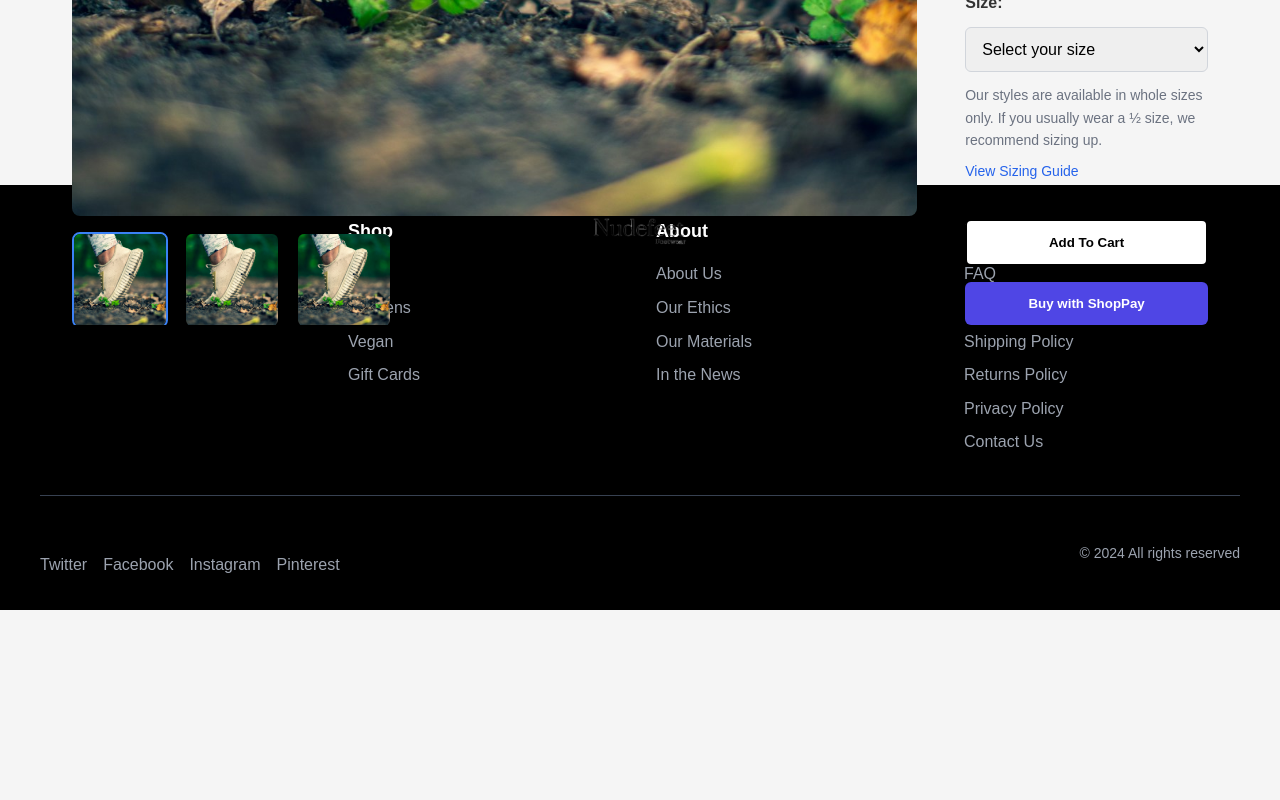
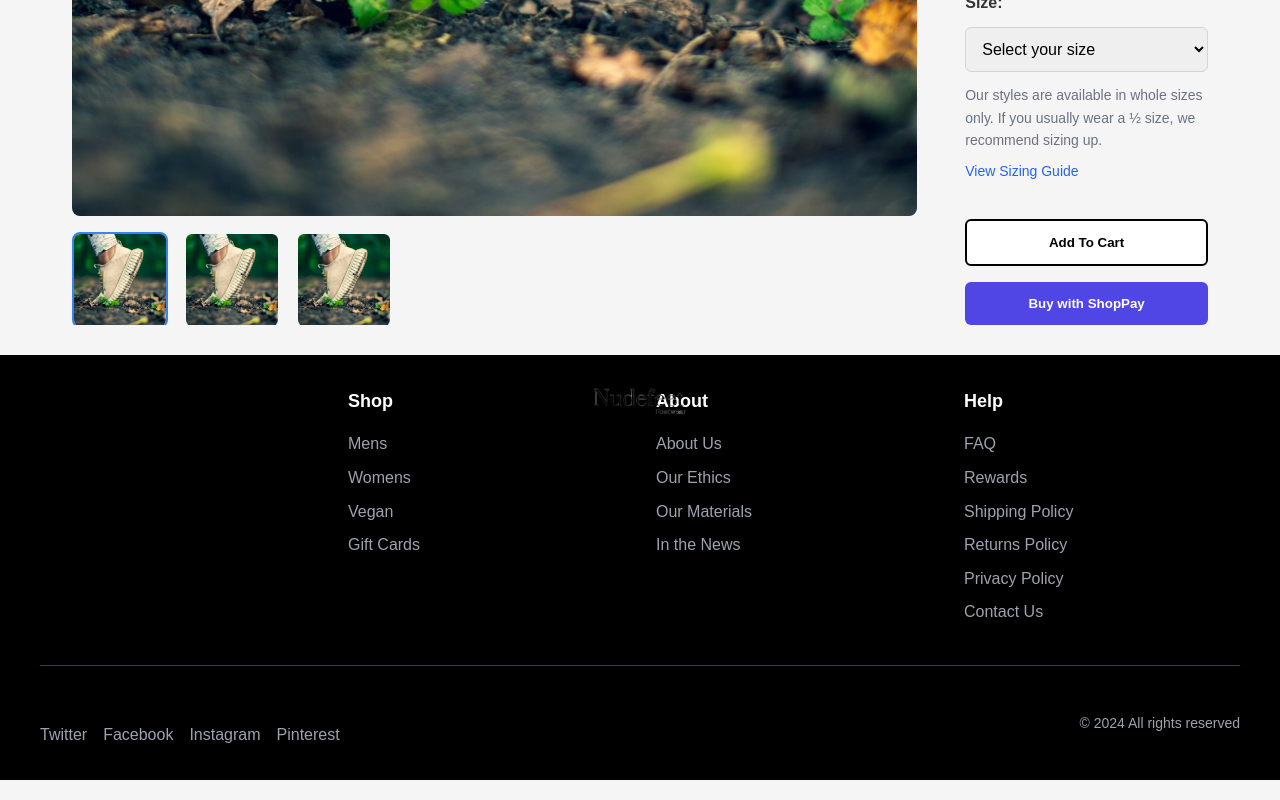
Before and after one commit to Ignatius-Musonda/Nude, a React (Create React App) app: page /product in a window 1280 px wide. Shown: the part 809-1609 px from the top of the page. Before the commit the page ends 1419 px from the top, so only its background shows below. Built offline with nearby package versions, Linux system fonts and the light colour scheme.

Commit message:
product page

```diff
--- a/src/Components/Footer/Footer.css
+++ b/src/Components/Footer/Footer.css
@@ -1,4 +1,5 @@
 .footer {
+  position: relative;
     background-color: black;
     color: white;
     padding: 2rem 1rem;
--- a/src/Pages/ProductListing/ProductCard.js
+++ b/src/Pages/ProductListing/ProductCard.js
@@ -10,7 +10,7 @@ export const ProductCard = ({ product }) => {
   return (
     <div className="productcardContainer">
       <div className="product-image">
-      <Link to={`/product}`} >
+      <Link to="/product">
         <img
           //src={product.image}
           src={img1}
--- a/src/Pages/ProductListing/ProductListing.js
+++ b/src/Pages/ProductListing/ProductListing.js
@@ -89,7 +89,7 @@ const ProductListing = () => {
 
       <div className="product-grid">
         {getSortedProducts().map((product) => (
-          <Link to={`/product}`} > {/* Link to product details page */}
+          <Link to={"/"} > {/* Link to product details page */}
           {/* <Link to={`/product/${product.id}`} key={product.id}>  */}
             <ProductCard product={product} />
           </Link>
--- a/src/Pages/ProductPage/ProductPage.css
+++ b/src/Pages/ProductPage/ProductPage.css
@@ -1,6 +1,14 @@
+
+.footerCover{
+    /* background-color: red; */
+    position: relative;
+    padding: 20px 0;
+    margin-top: 150px;
+}
 
 .NavBarCover{
     /* background-color: red; */
+    position: relative;
     height: auto;
     /* margin: 20px 0; */
     padding-bottom: 30px;
--- a/src/Pages/ProductPage/ProductPage.js
+++ b/src/Pages/ProductPage/ProductPage.js
@@ -136,7 +136,10 @@ const ProductPage = () => {
       </div>
     </div>
 
-    <Footer/>
+      <div className='footerCover'>
+          <Footer/>
+      </div>
+
       </>
 
   );
```
